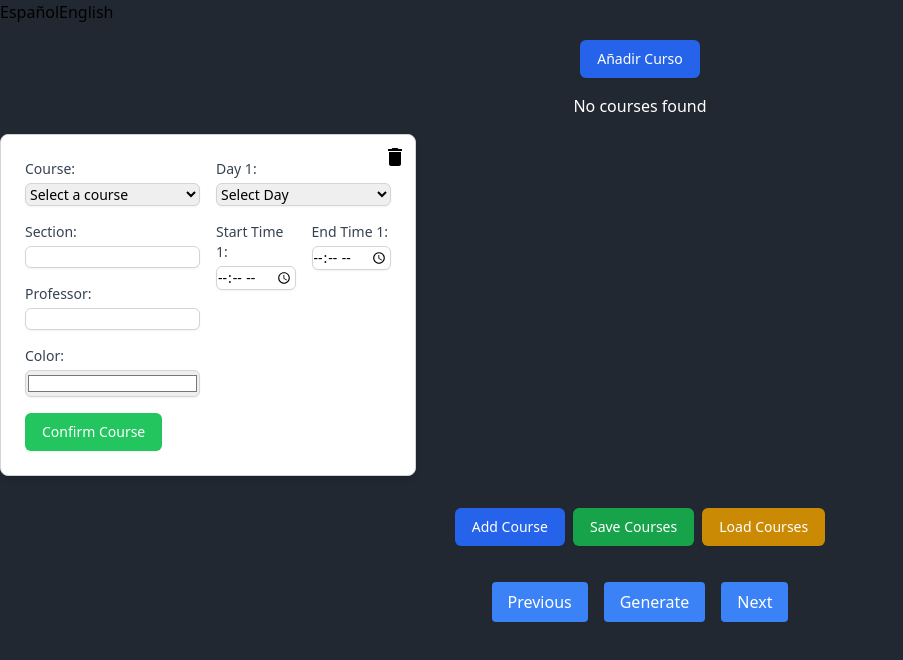
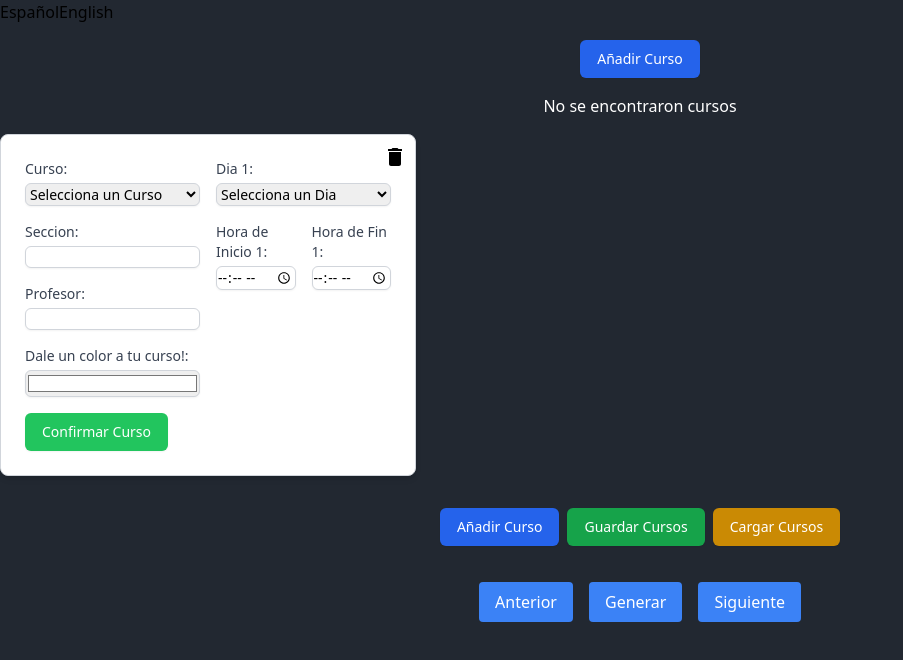
Before and after one commit to joaquinsalinas06/Schedule-Maker, a React (Vite) app: page / in a window 1280 px wide. Shown: the top 660 px of the page, without its empty margins (0-903 px from the left). Built offline with nearby package versions, Linux system fonts and the light colour scheme.

Commit message:
Añadido Traducciones Ingles y español

```diff
--- a/src/components/Courses/CourseList.jsx
+++ b/src/components/Courses/CourseList.jsx
@@ -88,7 +88,7 @@
             </div>
             <div className="mb-4">
               <label htmlFor="semester" className="block text-gray-700">
-                Semester
+                {t("cSemester")}
               </label>
               <input
                 type="text"
@@ -102,7 +102,7 @@
             </div>
             <div className="mb-4">
               <label htmlFor="classesPerWeek" className="block text-gray-700">
-                Classes Per Week
+                {t("cClasses")}
               </label>
               <input
                 type="number"
@@ -119,21 +119,21 @@
                 type="submit"
                 className="inline-flex items-center px-4 py-2 border border-transparent text-sm font-medium rounded-md shadow-sm text-white bg-green-600 hover:bg-green-700 focus:outline-none focus:ring-2 focus:ring-offset-2 focus:ring-green-500"
               >
-                Add Course
+                {t("addCourse")}
               </button>
               <button
                 type="button"
                 onClick={handleClose}
                 className="inline-flex items-center px-4 py-2 border border-transparent text-sm font-medium rounded-md shadow-sm text-white bg-red-600 hover:bg-red-700 focus:outline-none focus:ring-2 focus:ring-offset-2 focus:ring-red-500"
               >
-                Close
+                {t("close")}
               </button>
             </div>
           </form>
         </Box>
       </Modal>
       {courses.length === 0 ? (
-        <p className="text-white mt-4">No courses found</p>
+        <p className="text-white mt-4">{t("noCFound")}</p>
       ) : (
         <div className="course-list grid grid-cols-1 md:grid-cols-2 lg:grid-cols-3 gap-4 mt-4">
           {courses.map((course, index) => (
--- a/src/components/Courses/CourseOption.jsx
+++ b/src/components/Courses/CourseOption.jsx
@@ -2,8 +2,10 @@
 import { CourseContext } from "../../contexts/CourseContext";
 import { DetailedCourseContext } from "../../contexts/DetailedCourseContext";
 import Delete from "@mui/icons-material/Delete";
+import { useTranslation } from "react-i18next";
 
 export const CourseOption = ({ index, removeCourse }) => {
+  const { t } = useTranslation();
   const [showButton, setShowButton] = useState(true);
   const [numClasses, setNumClasses] = useState(1);
   const [selectedCourse, setSelectedCourse] = useState("");
@@ -113,7 +115,7 @@
               htmlFor="course"
               className="block text-sm font-medium text-gray-700"
             >
-              Course:
+              {t("course")}:
             </label>
             <select
               name="course"
@@ -123,7 +125,7 @@
               className="mt-1 block w-full border border-gray-300 rounded-md shadow-sm focus:ring-blue-500 focus:border-blue-500 sm:text-sm"
               required
             >
-              <option value="">Select a course</option>
+              <option value="">{t("selCourse")}</option>
               {courses.map((course, index) => (
                 <option key={index} value={course.name}>
                   {course.name}
@@ -135,7 +137,7 @@
               htmlFor="section"
               className="block text-sm font-medium text-gray-700 mt-4"
             >
-              Section:
+              {t("section")}:
             </label>
             <input
               type="text"
@@ -151,7 +153,7 @@
               htmlFor="professor"
               className="block text-sm font-medium text-gray-700 mt-4"
             >
-              Professor:
+              {t("professor")}:
             </label>
             <input
               type="text"
@@ -167,7 +169,7 @@
               htmlFor="color"
               className="block text-sm font-medium text-gray-700 mt-4"
             >
-              Color:
+              {t("color")}:
             </label>
             <input
               type="color"
@@ -188,7 +190,7 @@
                     htmlFor={`day-${index}`}
                     className="block text-sm font-medium text-gray-700"
                   >
-                    Day {index + 1}:
+                    {t("day")} {index + 1}:
                   </label>
                   <select
                     name={`day-${index}`}
@@ -198,13 +200,13 @@
                     className="mt-1 block w-full border border-gray-300 rounded-md shadow-sm focus:ring-blue-500 focus:border-blue-500 sm:text-sm"
                     required
                   >
-                    <option value="">Select Day</option>
-                    <option value="Monday">Monday</option>
-                    <option value="Tuesday">Tuesday</option>
-                    <option value="Wednesday">Wednesday</option>
-                    <option value="Thursday">Thursday</option>
-                    <option value="Friday">Friday</option>
-                    <option value="Saturday">Saturday</option>
+                    <option value="">{t("selDay")}</option>
+                    <option value="Monday">{t("mon")}</option>
+                    <option value="Tuesday">{t("tue")}</option>
+                    <option value="Wednesday">{t("wed")}</option>
+                    <option value="Thursday">{t("thu")}</option>
+                    <option value="Friday">{t("fri")}</option>
+                    <option value="Saturday">{t("sat")}</option>
                   </select>
                 </div>
 
@@ -214,7 +216,7 @@
                       htmlFor={`startTime-${index}`}
                       className="block text-sm font-medium text-gray-700"
                     >
-                      Start Time {index + 1}:
+                      {t("start")} {index + 1}:
                     </label>
                     <input
                       type="time"
@@ -232,7 +234,7 @@
                       htmlFor={`endTime-${index}`}
                       className="block text-sm font-medium text-gray-700"
                     >
-                      End Time {index + 1}:
+                      {t("end")} {index + 1}:
                     </label>
                     <input
                       type="time"
@@ -257,7 +259,7 @@
             className="inline-flex items-center px-4 py-2 border border-transparent text-sm font-medium rounded-md shadow-sm text-white bg-green-500 hover:bg-green-600 focus:outline-none focus:ring-2 focus:ring-offset-2 focus:ring-green-500 mt-4"
             disabled={!isFormComplete()}
           >
-            Confirm Course
+            {t("conCourse")}
           </button>
         )}
       </form>
--- a/src/components/Courses/CourseOptions.jsx
+++ b/src/components/Courses/CourseOptions.jsx
@@ -1,8 +1,10 @@
 import React, { useState, useContext } from "react";
 import { CourseOption } from "./CourseOption";
 import { DetailedCourseContext } from "../../contexts/DetailedCourseContext";
+import { useTranslation } from "react-i18next";
 
 export const CourseOptions = () => {
+  const { t } = useTranslation();
   const { detailedCourses, addDetailedCourse, setDetailedCoursesList } = useContext(DetailedCourseContext);
   const [courseOptions, setCourseOptions] = useState([{ id: 1 }]);
 
@@ -53,13 +55,13 @@
           onClick={addCourse}
           className="inline-flex items-center px-4 py-2 border border-transparent text-sm font-medium rounded-md shadow-sm text-white bg-blue-600 hover:bg-blue-700 focus:outline-none focus:ring-2 focus:ring-offset-2 focus:ring-blue-500"
         >
-          Add Course
+          {t("addCourse")}
         </button>
         <button
           onClick={saveCourses}
           className="inline-flex items-center px-4 py-2 border border-transparent text-sm font-medium rounded-md shadow-sm text-white bg-green-600 hover:bg-green-700 focus:outline-none focus:ring-2 focus:ring-offset-2 focus:ring-green-500"
         >
-          Save Courses
+          {t("sCourses")}
         </button>
         <input
           type="file"
@@ -72,7 +74,7 @@
           htmlFor="load-courses-input"
           className="inline-flex items-center px-4 py-2 border border-transparent text-sm font-medium rounded-md shadow-sm text-white bg-yellow-600 hover:bg-yellow-700 focus:outline-none focus:ring-2 focus:ring-offset-2 focus:ring-yellow-500 cursor-pointer"
         >
-          Load Courses
+          {t("lCourses")}
         </label>
       </div>
     </div>
--- a/src/components/Schedule.jsx
+++ b/src/components/Schedule.jsx
@@ -1,5 +1,6 @@
 import React, { useContext, useState } from "react";
 import { DetailedCourseContext } from "../contexts/DetailedCourseContext";
+import { useTranslation } from "react-i18next";
 
 class Course {
   constructor(
@@ -105,6 +106,7 @@
 };
 
 export const ScheduleComponent = () => {
+  const {t} = useTranslation();
   const { detailedCourses } = useContext(DetailedCourseContext);
   const [schedules, setSchedules] = useState([]);
   const [currentScheduleIndex, setCurrentScheduleIndex] = useState(0);
@@ -166,14 +168,14 @@
       (currentScheduleIndex - 1 + schedules.length) % schedules.length
     );
   };
-
+  //todo hacer que los dias sean en español/ingles
   const days = [
-    "Monday",
-    "Tuesday",
-    "Wednesday",
-    "Thursday",
-    "Friday",
-    "Saturday",
+    t("mon"),
+    t("tue"),
+    t("wed"),
+    t("thu"),
+    t("fri"),
+    t("sat"),
   ];
   const timeSlots = [
     "07:00 AM",
@@ -267,7 +269,7 @@
       {schedules.length > 0 && (
         <div className="w-full overflow-x-auto mb-4">
           <h2 className="text-white text-center mb-2">
-            Schedule {currentScheduleIndex + 1}
+            {t("schedule")} {currentScheduleIndex + 1}
           </h2>
           <table
             className="table-fixed border-collapse border mx-auto"
@@ -279,7 +281,7 @@
                   className="border text-center bg-gray-900 text-white"
                   style={{ width: "100px", height: "37.5px" }}
                 >
-                  Time
+                  {t("time")}
                 </th>
                 {days.map((day, colIndex) => (
                   <th
@@ -303,19 +305,19 @@
           onClick={showPrevSchedule}
           className="bg-blue-500 text-white px-4 py-2 rounded mx-2"
         >
-          Previous
+          {t("prev")}
         </button>
         <button
           onClick={generateSchedules}
           className="bg-blue-500 text-white px-4 py-2 rounded mx-2"
         >
-          Generate
+          {t("gen")}
         </button>
         <button
           onClick={showNextSchedule}
           className="bg-blue-500 text-white px-4 py-2 rounded mx-2"
         >
-          Next
+          {t("next")}
         </button>
       </div>
     </div>
--- a/src/i18n.js
+++ b/src/i18n.js
@@ -1,3 +1,4 @@
+import { Schedule } from "@mui/icons-material";
 import i18n from "i18next";
 import { initReactI18next } from "react-i18next";
 
@@ -28,7 +29,7 @@
       fri: "Viernes",
       sat: "Sabado",
       start: "Hora de Inicio",
-      end: "Hora de Finalizacion",
+      end: "Hora de Fin",
       conCourse: "Confirmar Curso",
       //CourseOptions
       sCourses: "Guardar Cursos",
@@ -37,8 +38,8 @@
       save: "Guardar",
       close: "Cerrar",
       //schedule
-      horario: "Horario",
-      hora: "Hora",
+      schedule: "Horario",
+      time: "Hora",
       prev: "Anterior",
       gen: "Generar",
       next: "Siguiente",
@@ -84,8 +85,8 @@
       save: "Save",
       close: "Close",
       //schedule
-      horario: "Schedule",
-      hora: "Time",
+      schedule: "Schedule",
+      time: "Time",
       prev: "Previous",
       gen: "Generate",
       next: "Next",
```
Also changed, not shown: src/components/Courses/CourseSelect.jsx (+8 -6 lines), src/components/SemesterForm.jsx (+6 -4 lines).
